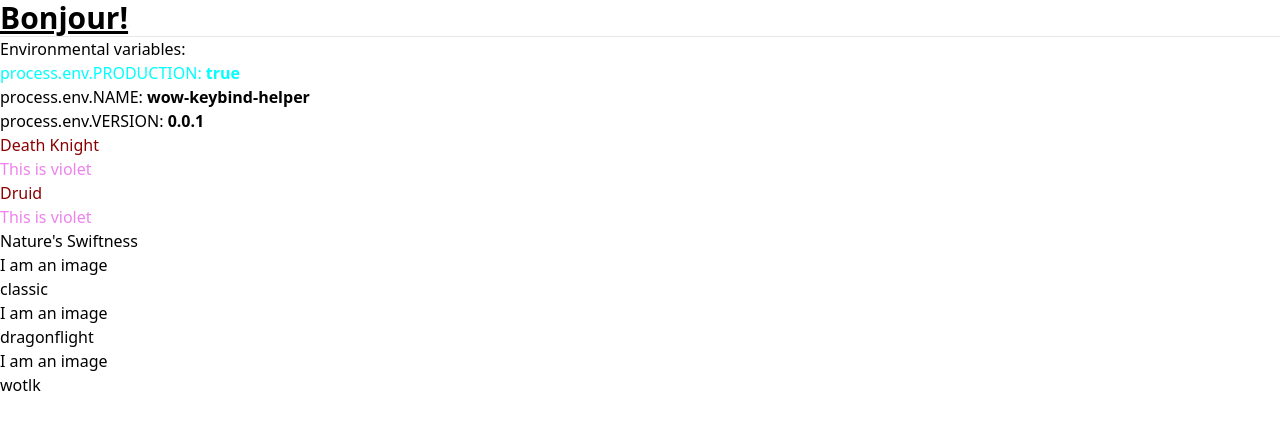
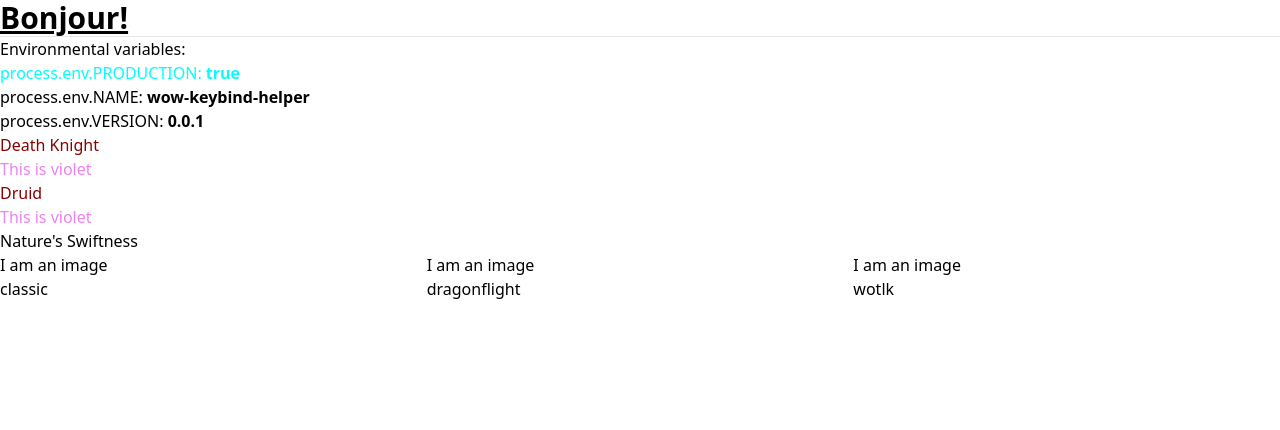
Before and after one commit to Cellv2/wow-keybind-helper, a React app: page / in a window 1280 px wide. Shown: the top 430 px of the page. Built offline with nearby package versions, Linux system fonts and the light colour scheme.

Commit message:
Start playing with tailwind

```diff
--- a/src/components/Selections/SelectionGrid.tsx
+++ b/src/components/Selections/SelectionGrid.tsx
@@ -7,12 +7,12 @@ type SelectionGridProps = {
 export const SelectionGrid = (props: SelectionGridProps) => {
     const elements = props.gridItems.map((item) => {
         return (
-            <>
+            <div key={item} className="flex-auto grow">
                 <p>I am an image</p>
-                <p key={item}>{item}</p>
-            </>
+                <p>{item}</p>
+            </div>
         );
     });
 
-    return <>{elements}</>;
+    return <div className="flex">{elements}</div>;
 };
```
